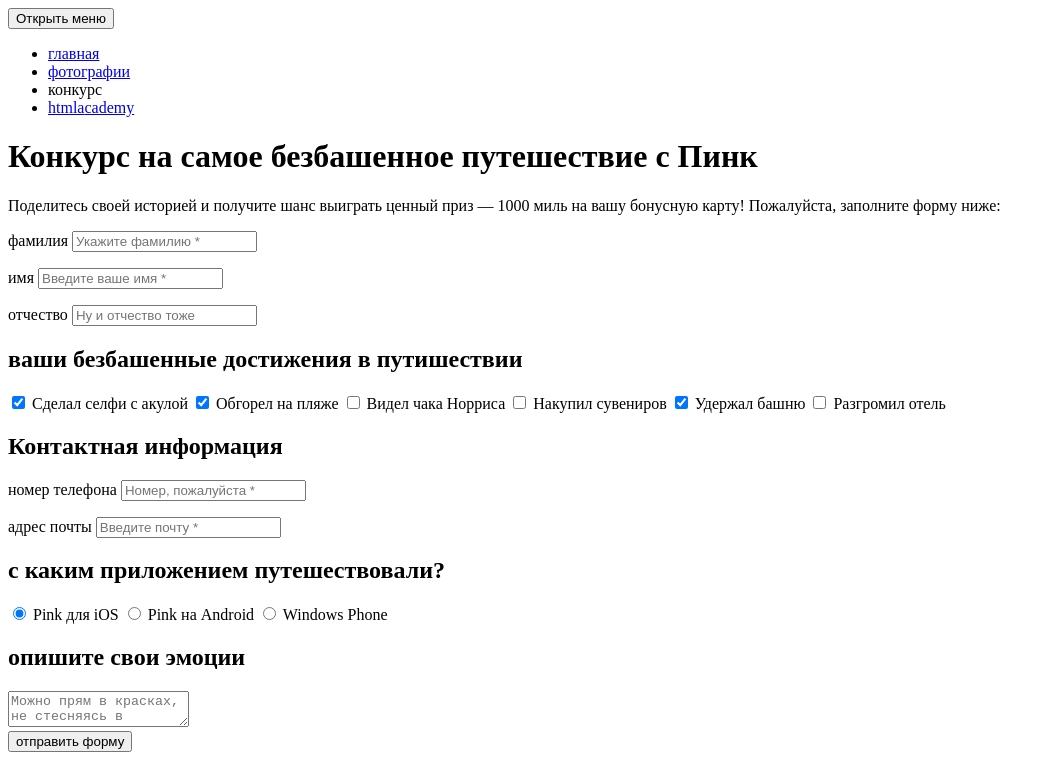
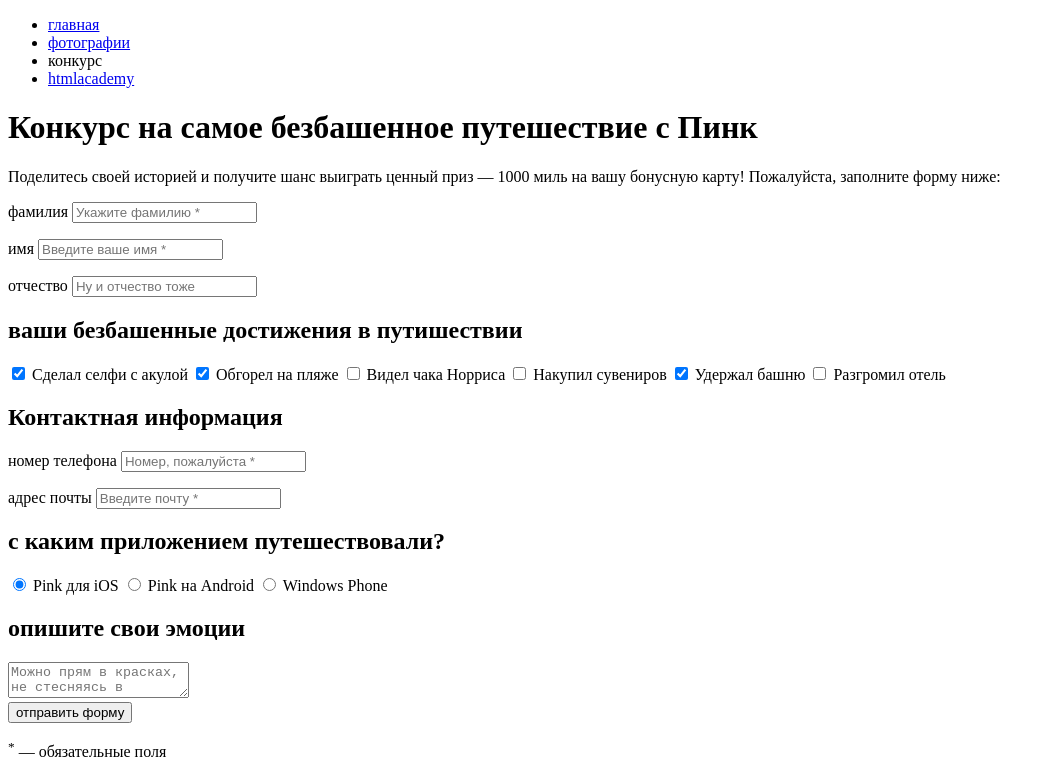
Before and after one commit to sergei404/50837-pink-16, a website: page source/form.html in a window 1280 px wide. Shown: the top 765 px of the page, without its empty margins (0-1055 px from the left). Drawn offline with Linux system fonts and the light colour scheme.

Commit message:
вся разметка2

```diff
--- a/source/form.html
+++ b/source/form.html
@@ -60,10 +60,10 @@
                 </g>
               </svg> -->
         </a>
-        <button class="page-header__submit" type="button">
+        <!-- <button class="page-header__submit" type="button">
           <span class="visually-hidden">Открыть меню</span>
           <span class="page-header__toggle"></span>
-        </button>
+        </button> -->
       </div>
       <nav class="main-nav page-header__nav">
         <ul class="main-nav__list site-list">
```
Also changed, not shown: source/index.html (+2 -2 lines), source/photo.html (+2 -2 lines).
